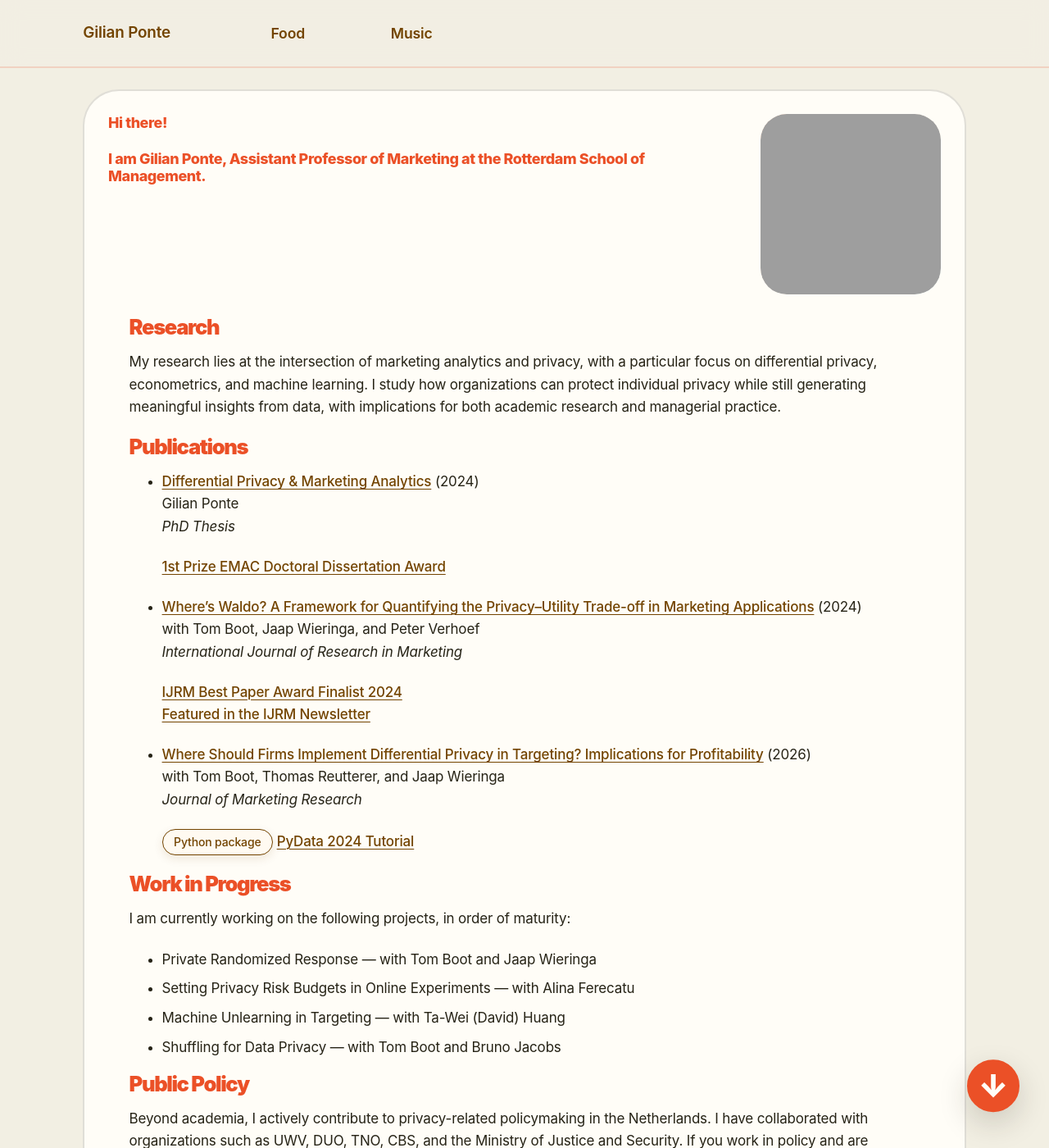
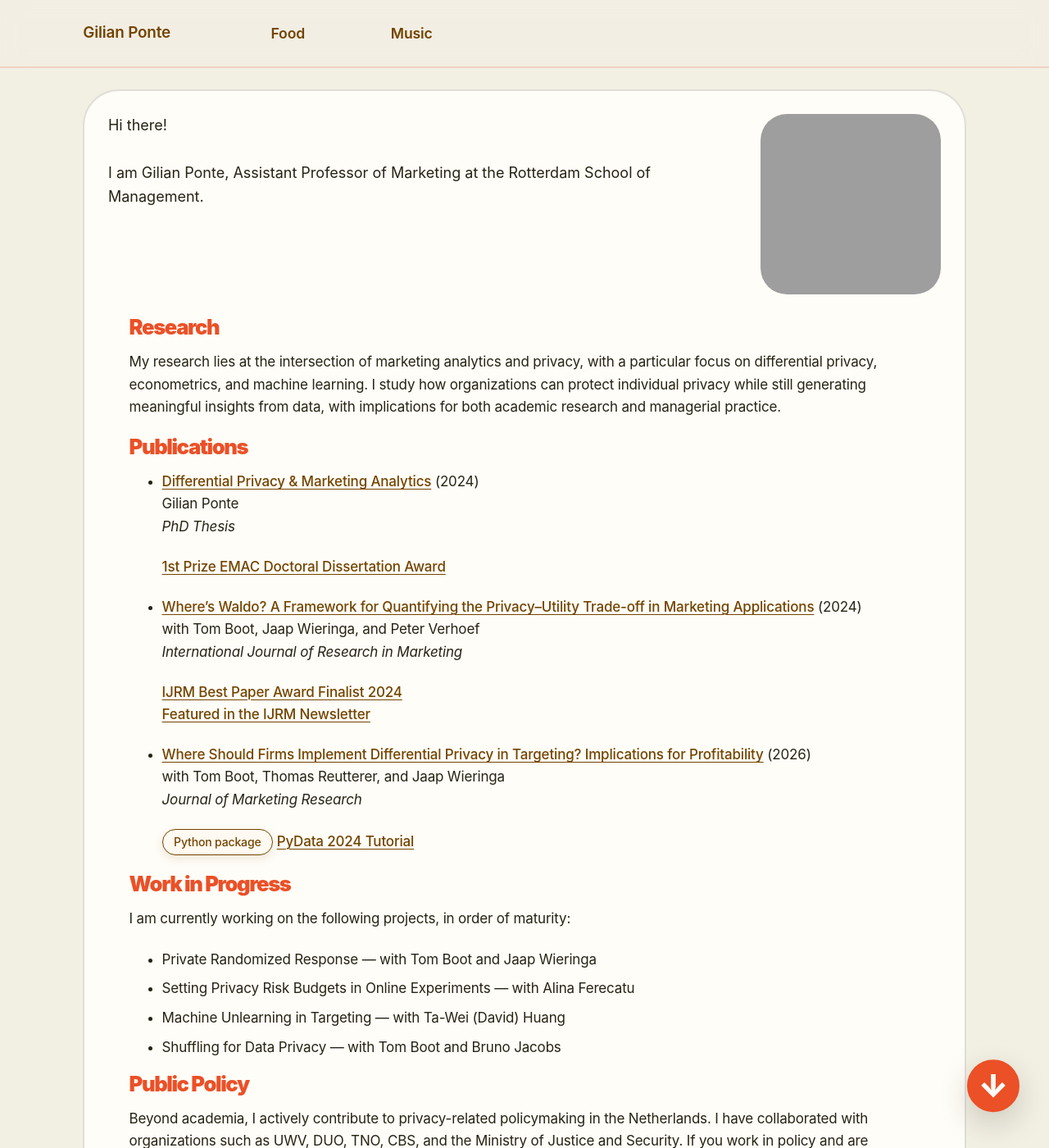
Before and after one commit to GilianPonte/gilianponte.github.io, a Jekyll site: the page built from _pages/year-archive.md, in a window 1280 px wide and 1400 px high. Shown: the whole window at 82% size. Built offline with Jekyll 4.4.1, drawn with Linux system fonts in a browser that asks for light colours.

Commit message:
Update _condesa.scss

```diff
--- a/_sass/_condesa.scss
+++ b/_sass/_condesa.scss
@@ -616,11 +616,11 @@ figure.highlight {
 /* Smaller orange intro text */
 .condesa-intro-text p {
   margin: 0;
-  color: var(--condesa-orange);
-  font-size: clamp(1rem, 1.4vw, 1.3rem);
-  font-weight: 850;
-  letter-spacing: -0.025em;
-  line-height: 1.2;
+  color: var(--condesa-ink);
+  font-size: 1rem;
+  font-weight: 400;
+  letter-spacing: normal;
+  line-height: 1.6;
 }
 
 /* Image on the right of the intro text */
```
